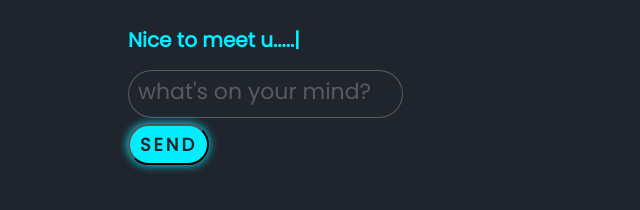
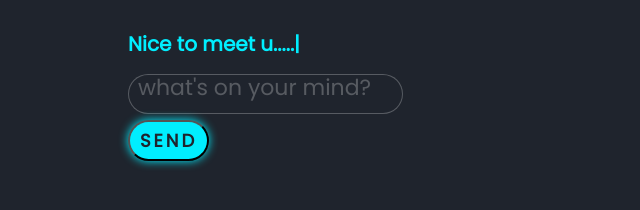
Before and after one commit to vnddt/red_telephone, a plain HTML site: page index.html in a window 1280 px wide. Shown: the part 340-550 px from the top of the page, 0-640 px from the left. Drawn offline with nearby package versions, Linux system fonts and the light colour scheme.

Commit message:
Update style.css

```diff
--- a/style.css
+++ b/style.css
@@ -220,7 +220,7 @@ audio{
     border-radius: 40px;
     outline: none;
     color: #fff;
-    font-size: 1em;
+    font-size: 0.7em;
     font-family: Arial, Helvetica, sans-serif;
 }
 .inputBox .s1{
```
